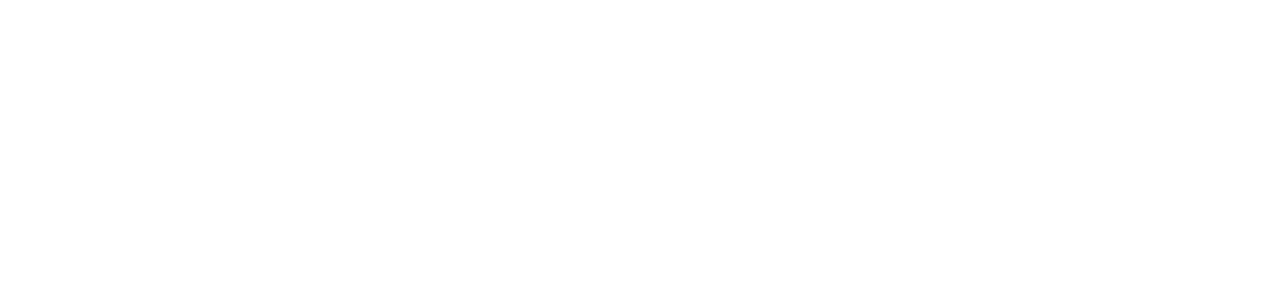
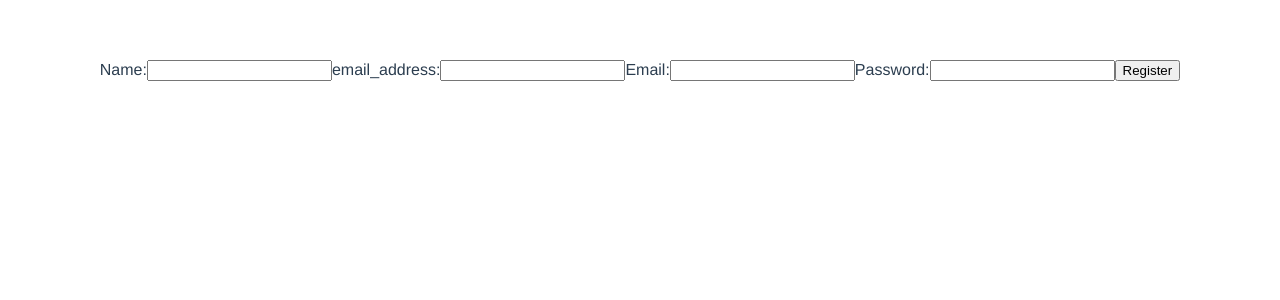
Before and after one commit to jafan-mulama/library, a Vue app in the folder booksfrontend/: page /register in a window 1280 px wide. Before the commit this address had no page. Shown: the top 300 px of the page. Built offline with nearby package versions, Linux system fonts and the light colour scheme.

Commit message:
npm install vue-router, mkdir src/router and New-Item -ItemType file -Path src/router/index.js

```diff
--- a/booksfrontend/src/components/UserRegistration.vue
+++ b/booksfrontend/src/components/UserRegistration.vue
@@ -1,18 +1,20 @@
 <template>
     <form @submit.prevent="register">
-        <label for="name">Name:</label>
+        <label htmlFor="name">Name:</label>
         <input type="text" v-model="userData.name" required>
 
-        <label for="email">Email:</label>
+        <label htmlFor="email">email_address:</label>
+        <input type="email" v-model="userData.email_address" required>
+
+        <label htmlFor="email">Email:</label>
         <input type="email" v-model="userData.email" required>
 
-        <label for="password">Password:</label>
+        <label htmlFor="password">Password:</label>
         <input type="password" v-model="userData.password" required>
 
         <button type="submit">Register</button>
     </form>
 </template>
-
 <script>
 import axios from 'axios';
 
@@ -21,19 +23,40 @@ export default {
         return {
             userData: {
                 name: '',
+                email_address: '',
                 email: '',
                 password: '',
             },
+            error: null, // Add an error property to store error messages
         };
     },
     methods: {
         register() {
-            axios.post('/api/register', this.userData)
+            // Reset the error on each registration attempt
+            this.error = null;
+
+            // Use the correct URL for your Laravel backend
+            axios.post('http://127.0.0.1:8000/api/register', this.userData)
                 .then(response => {
-                    console.log(response.data);
-                    // Handle success, e.g., redirect to a new page
+                    const { user, token } = response.data;
+
+                    // Store the token securely (e.g., in local storage or a cookie)
+                    localStorage.setItem('token', token);
+
+                    console.log(user);
+                    console.log('Registration successful!');
+
+                    // Redirect to a new page or another route
+                    this.$router.push('/BookLoans');
                 })
                 .catch(error => {
+                    // Check if the error response contains data
+                    if (error.response && error.response.data && error.response.data.error) {
+                        this.error = error.response.data.error;
+                    } else {
+                        this.error = 'An unexpected error occurred.';
+                    }
+
                     console.error(error);
                     // Handle registration error
                 });
--- a/booksfrontend/src/main.js
+++ b/booksfrontend/src/main.js
@@ -1,8 +1,7 @@
-
 import { createApp } from 'vue';
 import App from './App.vue';
 import router from '@/router';
 
 createApp(App)
     .use(router)
-    .mount('#app');
+    .mount('#app'); // Change 'app' to '#app'
```
Also changed, not shown: booksfrontend/src/router/index.js (+8 -4 lines), booksfrontend/src/components/UserLogin.vue (added), booksfrontend/src/components/UserProfile.vue (added), 2 other files (tests, documents, lock files or other folders).
